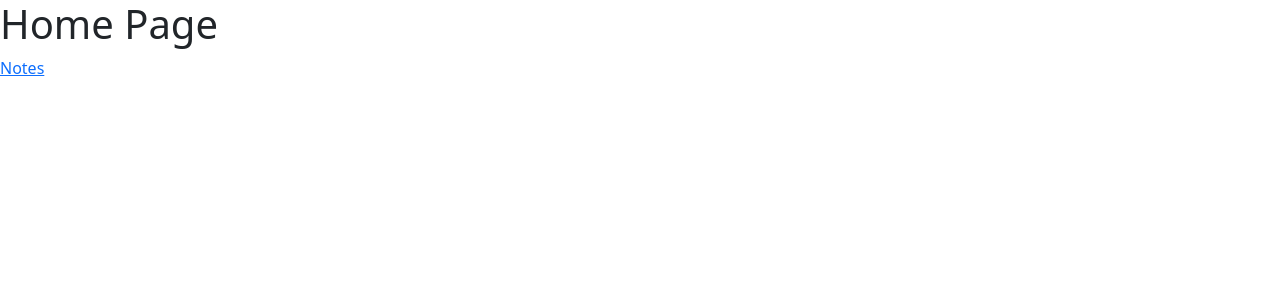
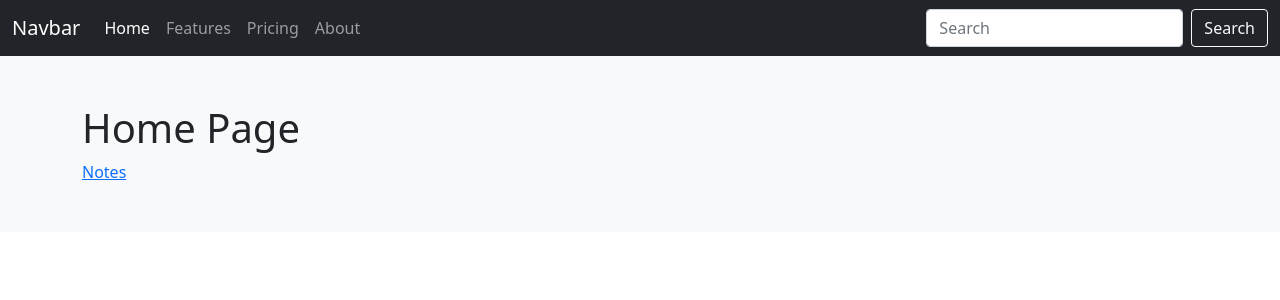
Before and after one commit to ydefrawi/playing-with-nextjs, a Next.js app: page / in a window 1280 px wide. Shown: the top 300 px of the page. Built offline with nearby package versions, Linux system fonts and the light colour scheme.

Commit message:
added Layout to _app, created NavBar, passing in page props to Layout(?)

```diff
--- /dev/null
+++ b/src/components/Layout.jsx
@@ -0,0 +1,21 @@
+import NavBar from './NavBar/NavBar'
+
+const Layout = (props) =>{
+
+    return (
+        <div>
+        <NavBar />
+      <main role="main">
+        {props.preContainer && props.preContainer}
+        <div className="album py-5 bg-light">
+          <div className="container">
+            {props.children}
+          </div>
+        </div>
+      </main>
+        </div>
+    )
+
+}
+
+export default Layout
--- /dev/null
+++ b/src/components/NavBar/NavBar.jsx
@@ -0,0 +1,36 @@
+const NavBar = (props) => {
+
+    return (
+        <nav class="navbar navbar-expand-lg navbar-dark bg-dark">
+        <div class="container-fluid">
+          <a class="navbar-brand" href="#">Navbar</a>
+          <button class="navbar-toggler" type="button" data-bs-toggle="collapse" data-bs-target="#navbarColor01" aria-controls="navbarColor01" aria-expanded="false" aria-label="Toggle navigation">
+            <span class="navbar-toggler-icon"></span>
+          </button>
+          <div class="collapse navbar-collapse" id="navbarColor01">
+            <ul class="navbar-nav me-auto mb-2 mb-lg-0">
+              <li class="nav-item">
+                <a class="nav-link active" aria-current="page" href="#">Home</a>
+              </li>
+              <li class="nav-item">
+                <a class="nav-link" href="#">Features</a>
+              </li>
+              <li class="nav-item">
+                <a class="nav-link" href="#">Pricing</a>
+              </li>
+              <li class="nav-item">
+                <a class="nav-link" href="#">About</a>
+              </li>
+            </ul>
+            <form class="d-flex">
+              <input class="form-control me-2" type="search" placeholder="Search" aria-label="Search"/>
+              <button class="btn btn-outline-light" type="submit">Search</button>
+            </form>
+          </div>
+        </div>
+      </nav>
+    )
+
+}
+
+export default NavBar;
--- a/src/pages/_app.jsx
+++ b/src/pages/_app.jsx
@@ -1,5 +1,6 @@
 import 'bootstrap/dist/css/bootstrap.css';
 import { useEffect } from "react";
+import Layout from "../components/Layout.jsx"
 
 export default function App({ Component, pageProps }) {
 
@@ -8,10 +9,10 @@
   }, []);
 
   return (
+    <Layout>
+      <Component {...pageProps} />
+    </Layout>
 
-    <div>
-      <Component {...pageProps} />
-    </div>
 
   )
 }
```
